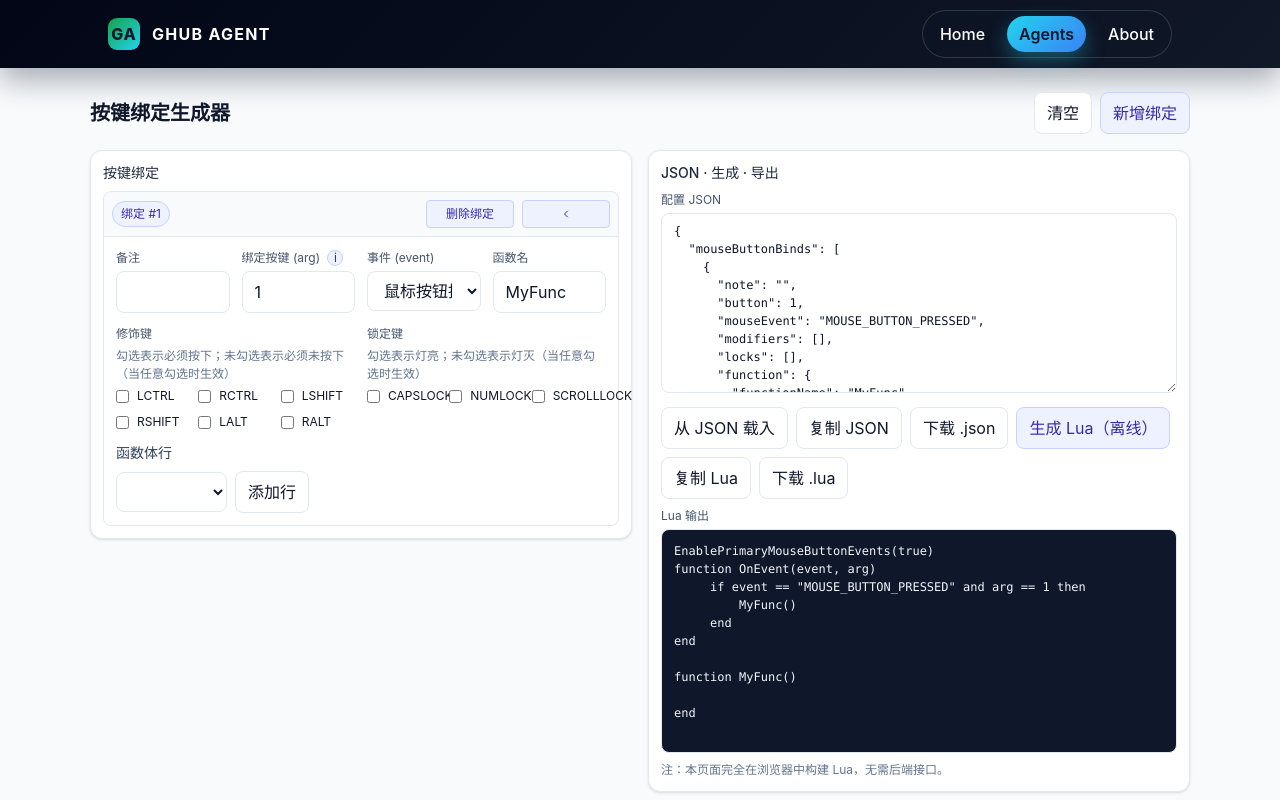
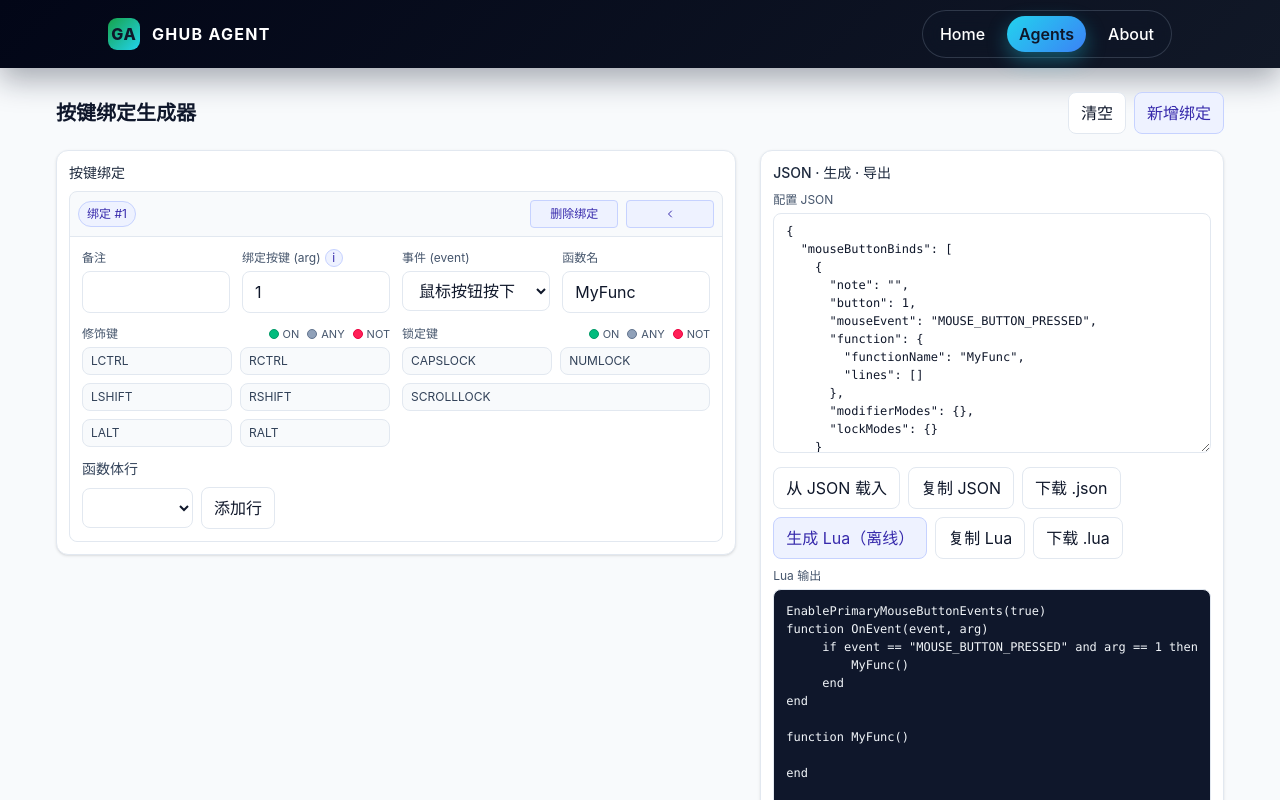
Before and after one commit to MrZengCHN/ghub-agent, a Vue app in the folder ghub-agent-frontend/: page /agents in a window 1280 px wide. Built offline with nearby package versions, Linux system fonts and the light colour scheme.

Commit message:
重构按键绑定生成器，添加修饰键和锁定键的三态模式支持

```diff
--- a/ghub-agent-frontend/src/views/AgentsView.vue
+++ b/ghub-agent-frontend/src/views/AgentsView.vue
@@ -50,15 +50,11 @@ const KeyIndex = KeyOptions.map(k => ({
   label: `${k} (0x${(KeyCode[k] >>> 0).toString(16)})`,
   search: `${k.toLowerCase()} 0x${(KeyCode[k]>>>0).toString(16)} ${KeyCode[k]}`,
 }))
-function keySuggestions(q) {
-  const s = (q || '').trim().toLowerCase()
-  if (!s) return KeyIndex.slice(0, 20)
-  const tokens = s.split(/\s+/).filter(Boolean)
-  return KeyIndex.filter(it => tokens.every(t => it.search.includes(t))).slice(0, 20)
-}
 
 const ModifierLower = { LSHIFT:'lshift', RSHIFT:'rshift', LCTRL:'lctrl', RCTRL:'rctrl', LALT:'lalt', RALT:'ralt' }
 const LockLower = { CAPSLOCK:'capslock', NUMLOCK:'numlock', SCROLLLOCK:'scrolllock' }
+const MODIFIER_KEYS = ['LCTRL','RCTRL','LSHIFT','RSHIFT','LALT','RALT']
+const LOCK_KEYS = ['CAPSLOCK','NUMLOCK','SCROLLLOCK']
 
 // State
 const builder = reactive({ mouseButtonBinds: [] })
@@ -68,18 +64,38 @@ function addBind() {
     note: '',
     button: 1,
     mouseEvent: 'MOUSE_BUTTON_PRESSED',
-    modifiers: [],
-    locks: [],
     function: { functionName: 'MyFunc', lines: [] },
     collapsed: false,
+    modifierModes: {}, // {KEY: 'ON'|'ANY'|'NOT'} - missing implies ANY
+    lockModes: {},
   })
 }
 function removeBind(idx) { builder.mouseButtonBinds.splice(idx, 1) }
 function toggleBind(idx) { const b = builder.mouseButtonBinds[idx]; b.collapsed = !b.collapsed }
 
+// Tri-state helpers
+function getMode(map, key) { return (map && map[key]) || 'ANY' }
+function setMode(map, key, mode) { map[key] = mode }
+function cycleMode(map, key) { const v = getMode(map, key); setMode(map, key, v === 'ANY' ? 'ON' : v === 'ON' ? 'NOT' : 'ANY') }
+function modeClass(mode) {
+  return mode === 'ON' ? 'border-emerald-200 bg-emerald-50 text-emerald-800'
+    : mode === 'NOT' ? 'border-rose-200 bg-rose-50 text-rose-800'
+    : 'border-slate-200 bg-slate-50 text-slate-700'
+}
+
 // JSON and Lua outputs
-function jsonClean(b) {
-  return { mouseButtonBinds: (b.mouseButtonBinds || []).map(x => { const y = JSON.parse(JSON.stringify(x)); delete y.collapsed; return y }) }
+function jsonClean(b){
+  return { mouseButtonBinds: (b.mouseButtonBinds||[]).map(x=>{
+    const y = JSON.parse(JSON.stringify(x))
+    delete y.collapsed
+    // ensure maps
+    y.modifierModes = y.modifierModes || {}
+    y.lockModes = y.lockModes || {}
+    // legacy arrays -> migrate
+    if (Array.isArray(y.modifiers)) { const m={}; MODIFIER_KEYS.forEach(k=>{ if (y.modifiers.includes(k)) m[k]='ON' }); y.modifierModes = m; delete y.modifiers }
+    if (Array.isArray(y.locks)) { const m={}; LOCK_KEYS.forEach(k=>{ if (y.locks.includes(k)) m[k]='ON' }); y.lockModes = m; delete y.locks }
+    return y
+  }) }
 }
 const jsonText = ref('')
 watch(builder, () => { jsonText.value = JSON.stringify(jsonClean(builder), null, 2) }, { deep: true, immediate: true })
@@ -125,15 +141,21 @@ function luaOfBind(b) {
   let has=false
   if (b.mouseEvent) { s += ` event == "${b.mouseEvent}"`; has=true }
   if (Number(b.button) > 0) { s += (has ? ' and' : '') + ` arg == ${Number(b.button)}`; has=true }
-  if (Array.isArray(b.modifiers) && b.modifiers.length > 0) {
-    const all = ['LCTRL','RCTRL','LSHIFT','RSHIFT','LALT','RALT']
-    for (const m of all) { const lower = ModifierLower[m]; s += b.modifiers.includes(m) ? ` and IsModifierPressed("${lower}")` : ` and not IsModifierPressed("${lower}")` }
-  }
-  if (Array.isArray(b.locks) && b.locks.length > 0) {
-    const all = ['CAPSLOCK','NUMLOCK','SCROLLLOCK']
-    for (const k of all) { const lower = LockLower[k]; s += b.locks.includes(k) ? ` and IsKeyLockOn("${lower}")` : ` and not IsKeyLockOn("${lower}")` }
-  }
-  s += ' then\n'
+  // modifiers tri-state
+  const mm = b.modifierModes || {}
+  MODIFIER_KEYS.forEach(k=>{
+    const mode = mm[k] || 'ANY'; if (mode === 'ANY') return
+    const lower = ModifierLower[k]
+    s += ` and ${mode === 'ON' ? '' : 'not '}IsModifierPressed("${lower}")`
+  })
+  // locks tri-state
+  const lm = b.lockModes || {}
+  LOCK_KEYS.forEach(k=>{
+    const mode = lm[k] || 'ANY'; if (mode === 'ANY') return
+    const lower = LockLower[k]
+    s += ` and ${mode === 'ON' ? '' : 'not '}IsKeyLockOn("${lower}")`
+  })
+  s += " then\n"
   if (b.function && (b.function.functionName || '').length > 0) s += `         ${b.function.functionName}()\n`
   s += '     end'
   return s
@@ -162,13 +184,6 @@ function updateLine(idx, lidx, field, value) {
   if (['mouseButtonNum','ms','x','y','wheelSteps'].includes(field)) ln[field] = Number(value)
   else ln[field] = value
 }
-function toggle(arr, val, on) {
-  const i = arr.indexOf(val)
-  if (on && i === -1) arr.push(val)
-  if (!on && i !== -1) arr.splice(i, 1)
-}
-function toggleModifier(idx, m, on) { toggle(builder.mouseButtonBinds[idx].modifiers, m, on) }
-function toggleLock(idx, k, on) { toggle(builder.mouseButtonBinds[idx].locks, k, on) }
 
 function addLine(idx, type) {
   const fn = builder.mouseButtonBinds[idx].function
@@ -187,14 +202,19 @@ function loadFromJson() {
   try {
     const obj = JSON.parse(jsonText.value || '{"mouseButtonBinds":[]}')
     const arr = Array.isArray(obj.mouseButtonBinds) ? obj.mouseButtonBinds : []
-    builder.mouseButtonBinds = arr.map(x => ({ ...x, collapsed: false }))
+    builder.mouseButtonBinds = arr.map(x => {
+      const y = { ...x }
+      y.collapsed = false
+      if (!y.modifierModes) { const m = {}; (y.modifiers||[]).forEach(k=> m[k]='ON'); y.modifierModes = m; delete y.modifiers }
+      if (!y.lockModes) { const m = {}; (y.locks||[]).forEach(k=> m[k]='ON'); y.lockModes = m; delete y.locks }
+      return y
+    })
   } catch (e) {
     alert('JSON 解析失败: ' + e.message)
   }
 }
 function copyToClipboard(text) {
   if (navigator.clipboard?.writeText) return navigator.clipboard.writeText(text)
-  // fallback
   const ta = document.createElement('textarea'); ta.value = text; document.body.appendChild(ta); ta.select(); document.execCommand('copy'); ta.remove();
   return Promise.resolve()
 }
@@ -218,7 +238,7 @@ onMounted(() => { if (!builder.mouseButtonBinds.length) addBind() })
 </script>
 
 <template>
-  <div class="max-w-[1100px] mx-auto space-y-4">
+  <div class="w-full mx-auto px-4 sm:px-6 lg:px-8 max-w-[1200px] xl:max-w-[1600px] 2xl:max-w-[2000px] space-y-4">
     <div class="flex items-center justify-between">
       <h1 class="text-xl font-semibold text-slate-900">按键绑定生成器</h1>
       <div class="flex gap-2">
@@ -227,7 +247,7 @@ onMounted(() => { if (!builder.mouseButtonBinds.length) addBind() })
       </div>
     </div>
 
-    <div class="grid grid-cols-1 lg:grid-cols-2 gap-4 items-start">
+    <div class="grid grid-cols-1 md:grid-cols-2 items-start gap-4 xl:gap-6 2xl:gap-8 xl:[grid-template-columns:1.5fr_1fr] 2xl:[grid-template-columns:2fr_1fr]">
       <!-- Left: Binds -->
       <section class="bg-white border border-slate-200 rounded-xl p-3 shadow-sm">
         <h2 class="text-sm font-medium text-slate-800 mb-2">按键绑定</h2>
@@ -245,51 +265,53 @@ onMounted(() => { if (!builder.mouseButtonBinds.length) addBind() })
             </div>
             <!-- Summary when collapsed -->
             <div v-if="b.collapsed" class="px-3 pb-2 text-xs text-slate-500 truncate">
-              {{ [b.note?.trim(), b.button?`arg:${b.button}`:'', b.mouseEvent, b.function?.functionName, (b.function?.lines?.length||0)?`行:${b.function?.lines?.length}`:''].filter(Boolean).join(' · ') }}
+              {{ [b.note && b.note.trim(), b.button ? ('arg:' + b.button) : '', b.mouseEvent, b.function?.functionName, (b.function?.lines?.length||0) ? ('行:' + (b.function?.lines?.length||0)) : ''].filter(Boolean).join(' · ') }}
             </div>
 
             <!-- Body -->
             <div v-show="!b.collapsed" class="p-3 space-y-3 border-t border-slate-200 bg-white rounded-b-lg">
               <div class="grid grid-cols-1 sm:grid-cols-2 lg:grid-cols-4 gap-3">
                 <div>
-                  <label class="block text-[12px] text-slate-600 mb-1">备注</label>
+                  <label class="block text-[12px] text-slate-600 mb-1 flex items-center gap-1">备注</label>
                   <input type="text" class="w-full px-3 py-2 rounded-lg border border-slate-200" :value="b.note||''" @input="e=>updateBind(idx,'note',e.target.value)" />
                 </div>
                 <div>
-                  <label class="block text-[12px] text-slate-600 mb-1">绑定按键 (arg)
-                    <span class="ml-1 inline-flex items-center justify-center w-4 h-4 rounded-full border border-indigo-200 bg-indigo-50 text-indigo-800" title="日志中的 2 代表鼠标右键；鼠标函数体行中 2 代表鼠标中键">i</span>
+                  <label class="block text-[12px] text-slate-600 mb-1 flex items-center gap-1">绑定按键 (arg)
+                    <span class="relative group inline-flex items-center justify-center w-[18px] h-[18px] rounded-full border border-indigo-200 bg-indigo-50 text-indigo-800 text-[12px] leading-none cursor-help" tabindex="0" aria-label="说明">i
+                      <span class="pointer-events-none absolute left-1/2 top-[calc(100%+8px)] z-20 -translate-x-1/2 break-words rounded-md border border-slate-200 bg-white px-2 py-1 text-[12px] text-slate-700 shadow-xl opacity-0 scale-95 transition-all duration-150 group-hover:opacity-100 group-hover:scale-100 group-focus-visible:opacity-100 group-focus-visible:scale-100">日志中的 2 代表鼠标右键；在“函数体行”中 2 代表鼠标中键
+                        <span class="absolute -top-1 left-1/2 -translate-x-1/2 h-2 w-2 rotate-45 bg-white border-l border-t border-slate-200"></span>
+                      </span>
+                    </span>
                   </label>
                   <input type="number" min="1" class="w-full px-3 py-2 rounded-lg border border-slate-200" :value="Number(b.button)||1" @input="e=>updateBind(idx,'button',e.target.value)" />
                 </div>
                 <div>
-                  <label class="block text-[12px] text-slate-600 mb-1">事件 (event)</label>
+                  <label class="block text-[12px] text-slate-600 mb-1 flex items-center gap-1">事件 (event)</label>
                   <select class="w-full px-3 py-2 rounded-lg border border-slate-200" :value="b.mouseEvent" @change="e=>updateBind(idx,'mouseEvent',e.target.value)">
                     <option v-for="o in MouseOnEvent" :key="o.value" :value="o.value">{{ o.label }}</option>
                   </select>
                 </div>
                 <div>
-                  <label class="block text-[12px] text-slate-600 mb-1">函数名</label>
+                  <label class="block text-[12px] text-slate-600 mb-1 flex items-center gap-1">函数名</label>
                   <input type="text" class="w-full px-3 py-2 rounded-lg border border-slate-200" :value="b.function?.functionName||''" @input="e=>updateBind(idx,'functionName',e.target.value)" />
                 </div>
               </div>
 
               <div class="grid grid-cols-1 sm:grid-cols-2 gap-3">
                 <div>
-                  <label class="block text-[12px] text-slate-600 mb-1">修饰键</label>
-                  <div class="text-[12px] text-slate-500 mb-1">勾选表示必须按下；未勾选表示必须未按下（当任意勾选时生效）</div>
-                  <div class="grid grid-cols-3 gap-2">
-                    <label class="flex items-center gap-2 text-[12px]" v-for="m in ['LCTRL','RCTRL','LSHIFT','RSHIFT','LALT','RALT']" :key="m">
-                      <input type="checkbox" :checked="b.modifiers?.includes(m)" @change="e=>toggleModifier(idx,m,e.target.checked)" /> {{ m }}
-                    </label>
+                  <div class="flex items-center justify-between mb-1"><label class="block text-[12px] text-slate-600">修饰键</label><div class="flex items-center gap-2 text-[11px] text-slate-600"><span class="inline-flex items-center gap-1"><span class="w-2.5 h-2.5 rounded-full bg-emerald-500 border border-emerald-600"></span>ON</span><span class="inline-flex items-center gap-1"><span class="w-2.5 h-2.5 rounded-full bg-slate-400 border border-slate-500"></span>ANY</span><span class="inline-flex items-center gap-1"><span class="w-2.5 h-2.5 rounded-full bg-rose-500 border border-rose-600"></span>NOT</span></div></div>
+                  <div class="flex flex-wrap gap-2">
+                    <button v-for="m in MODIFIER_KEYS" :key="m" type="button" class="flex items-start gap-2 px-2 py-1 rounded-lg border text-[12px] grow basis-1/2 xl:basis-1/3 min-w-[120px] max-w-full overflow-hidden" :class="modeClass(getMode(b.modifierModes, m))" @click="cycleMode(b.modifierModes, m)">
+  <span class="flex-1 min-w-0 break-words text-left">{{ m }}</span>
+</button>
                   </div>
                 </div>
                 <div>
-                  <label class="block text-[12px] text-slate-600 mb-1">锁定键</label>
-                  <div class="text-[12px] text-slate-500 mb-1">勾选表示灯亮；未勾选表示灯灭（当任意勾选时生效）</div>
-                  <div class="grid grid-cols-3 gap-2">
-                    <label class="flex items-center gap-2 text-[12px]" v-for="k in ['CAPSLOCK','NUMLOCK','SCROLLLOCK']" :key="k">
-                      <input type="checkbox" :checked="b.locks?.includes(k)" @change="e=>toggleLock(idx,k,e.target.checked)" /> {{ k }}
-                    </label>
+                  <div class="flex items-center justify-between mb-1"><label class="block text-[12px] text-slate-600">锁定键</label><div class="flex items-center gap-2 text-[11px] text-slate-600"><span class="inline-flex items-center gap-1"><span class="w-2.5 h-2.5 rounded-full bg-emerald-500 border border-emerald-600"></span>ON</span><span class="inline-flex items-center gap-1"><span class="w-2.5 h-2.5 rounded-full bg-slate-400 border border-slate-500"></span>ANY</span><span class="inline-flex items-center gap-1"><span class="w-2.5 h-2.5 rounded-full bg-rose-500 border border-rose-600"></span>NOT</span></div></div>
+                  <div class="flex flex-wrap gap-2">
+                    <button v-for="k in LOCK_KEYS" :key="k" type="button" class="flex items-start gap-2 px-2 py-1 rounded-lg border text-[12px] grow basis-1/2 xl:basis-1/3 min-w-[120px] max-w-full overflow-hidden" :class="modeClass(getMode(b.lockModes, k))" @click="cycleMode(b.lockModes, k)">
+  <span class="flex-1 min-w-0 break-words text-left">{{ k }}</span>
+</button>
                   </div>
                 </div>
               </div>
@@ -402,20 +424,20 @@ onMounted(() => { if (!builder.mouseButtonBinds.length) addBind() })
       </section>
 
       <!-- Right: JSON + Lua outputs -->
-      <section class="bg-white border border-slate-200 rounded-xl p-3 shadow-sm">
+      <section class="xl:sticky xl:top-6 h-fit bg-white border border-slate-200 rounded-xl p-3 shadow-sm">
         <h2 class="text-sm font-medium text-slate-800 mb-2">JSON · 生成 · 导出</h2>
         <label class="block text-[12px] text-slate-600 mb-1">配置 JSON</label>
-        <textarea class="w-full min-h-[180px] max-h-[60vh] resize-y px-3 py-2 rounded-lg border border-slate-200 font-mono text-[12px]" v-model="jsonText" spellcheck="false"></textarea>
+        <textarea class="w-full min-h-[200px] md:min-h-[240px] max-h-[60vh] xl:max-h-[65vh] 2xl:max-h-[70vh] resize-y px-3 py-2 rounded-lg border border-slate-200 font-mono text-[12px]" v-model="jsonText" spellcheck="false"></textarea>
         <div class="flex flex-wrap gap-2 my-2">
           <button class="px-3 py-2 rounded-lg border border-slate-200 bg-white hover:bg-slate-50" @click="loadFromJson">从 JSON 载入</button>
           <button class="px-3 py-2 rounded-lg border border-slate-200 bg-white hover:bg-slate-50" @click="copyJson">复制 JSON</button>
           <button class="px-3 py-2 rounded-lg border border-slate-200 bg-white hover:bg-slate-50" @click="downloadJson">下载 .json</button>
-          <button class="px-3 py-2 rounded-lg border border-indigo-200 text-indigo-800 bg-indigo-50 hover:bg-indigo-100" @click="/* no-op: luaText 是实时的 */ null">生成 Lua（离线）</button>
+          <button class="px-3 py-2 rounded-lg border border-indigo-200 text-indigo-800 bg-indigo-50 hover:bg-indigo-100" @click="null">生成 Lua（离线）</button>
           <button class="px-3 py-2 rounded-lg border border-slate-200 bg-white hover:bg-slate-50" @click="copyLua">复制 Lua</button>
           <button class="px-3 py-2 rounded-lg border border-slate-200 bg-white hover:bg-slate-50" @click="downloadLua">下载 .lua</button>
         </div>
         <label class="block text-[12px] text-slate-600 mb-1">Lua 输出</label>
-        <div class="rounded-lg border border-slate-200 bg-slate-900 text-slate-100 overflow-auto max-h-[420px]">
+        <div class="rounded-lg border border-slate-200 bg-slate-900 text-slate-100 overflow-auto max-h-[420px] md:max-h-[50vh] xl:max-h-[60vh] 2xl:max-h-[65vh]">
           <pre class="p-3 text-[12px] whitespace-pre">{{ luaText }}</pre>
         </div>
         <div class="text-[12px] text-slate-500 mt-2">注：本页面完全在浏览器中构建 Lua，无需后端接口。</div>
@@ -433,7 +455,6 @@ onMounted(() => { if (!builder.mouseButtonBinds.length) addBind() })
 </template>
 
 <style scoped>
-/***** minor polish for rotate animation *****/
 .rotate-0 { transform: rotate(0deg); }
 .rotate-90 { transform: rotate(90deg); }
 </style>
```
